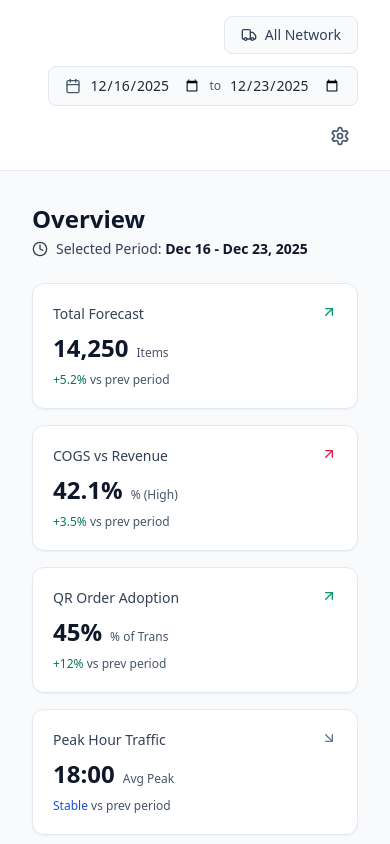
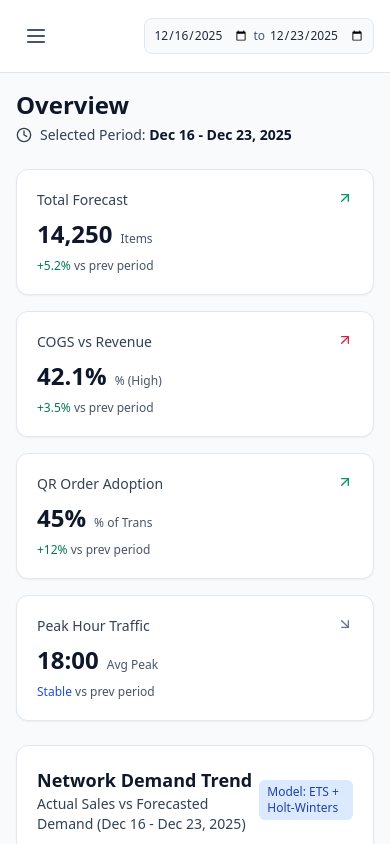
Before and after one commit to rasikhaaliya/feel-matcha-dashboard, a React (Vite) app: page / in a window 390 px wide. Built offline with nearby package versions, Linux system fonts and the light colour scheme.

Commit message:
Sidebar Reponsiveness in Mobile Phone

```diff
--- a/src/App.jsx
+++ b/src/App.jsx
@@ -7,7 +7,7 @@ import {
   LayoutDashboard, TrendingUp, Trash2, Utensils, Users, Settings,
   AlertTriangle, ArrowUpRight, ArrowDownRight, Calendar, Filter,
   Download, Search, Info, ChefHat, DollarSign, Truck, PieChart,
-  UserCheck, ClipboardX, Clock, QrCode, Cpu, Lightbulb, Coffee, Croissant, Target, Package, Scale, Building
+  UserCheck, ClipboardX, Clock, QrCode, Cpu, Lightbulb, Coffee, Croissant, Target, Package, Scale, Building, Menu, X
 } from 'lucide-react';
 
 // --- MOCK DATA GENERATION ---
@@ -172,6 +172,7 @@ const Badge = ({ status, text }) => {
 const FeelMatchaDashboard = () => {
   const [activeTab, setActiveTab] = useState('overview');
   const [selectedOutlet, setSelectedOutlet] = useState('All Network');
+  const [isSidebarOpen, setIsSidebarOpen] = useState(false); // New state for mobile sidebar
 
   // Date State
   const today = new Date();
@@ -1000,28 +1001,47 @@ const FeelMatchaDashboard = () => {
   // --- SCAFFOLDING ---
 
   return (
-    <div className="flex h-screen bg-slate-50 font-sans text-slate-900">
+    <div className="flex h-screen bg-slate-50 font-sans text-slate-900 overflow-hidden">
+      {/* Mobile Sidebar Overlay */}
+      {isSidebarOpen && (
+        <div
+            className="fixed inset-0 bg-black/50 z-30 md:hidden"
+            onClick={() => setIsSidebarOpen(false)}
+        />
+      )}
+
       {/* Sidebar */}
-      <aside className="w-64 bg-slate-900 text-white flex flex-col fixed h-full z-10 hidden md:flex">
-        <div className="p-6 border-b border-slate-800">
+      <aside className={`
+        fixed inset-y-0 left-0 z-40 w-64 bg-slate-900 text-white flex flex-col transition-transform duration-300 ease-in-out
+        md:translate-x-0 md:static md:h-screen
+        ${isSidebarOpen ? 'translate-x-0' : '-translate-x-full'}
+      `}>
+        <div className="p-6 border-b border-slate-800 flex justify-between items-center">
           <div className="flex items-center gap-3">
             <div className="w-8 h-8 bg-emerald-500 rounded-lg flex items-center justify-center">
                 <span className="font-bold text-white">FM</span>
             </div>
             <div>
                 <h1 className="font-bold text-lg leading-none">Feel Matcha</h1>
-                <span className="text-xs text-slate-300">Intelligence System</span>
+                <span className="text-xs text-slate-400">Intelligence System</span>
             </div>
           </div>
+          {/* Mobile Close Button */}
+          <button onClick={() => setIsSidebarOpen(false)} className="md:hidden text-slate-400 hover:text-white">
+            <X className="w-6 h-6" />
+          </button>
         </div>
 
-        <nav className="flex-1 p-4 space-y-1">
+        <nav className="flex-1 p-4 space-y-1 overflow-y-auto">
           {navItems.map((item) => {
             const Icon = item.icon;
             return (
               <button
                 key={item.id}
-                onClick={() => setActiveTab(item.id)}
+                onClick={() => {
+                    setActiveTab(item.id);
+                    setIsSidebarOpen(false); // Close sidebar on mobile when item clicked
+                }}
                 className={`w-full flex items-center gap-3 px-4 py-3 text-sm font-medium rounded-lg transition-colors ${
                   activeTab === item.id
                     ? 'bg-emerald-600 text-white'
@@ -1047,18 +1067,27 @@ const FeelMatchaDashboard = () => {
       </aside>
 
       {/* Main Content Area */}
-      <main className="flex-1 md:ml-64 overflow-y-auto">
+      <main className="flex-1 h-full overflow-y-auto bg-slate-50 min-w-0">
         {/* Header */}
-        <header className="bg-white border-b border-slate-200 sticky top-0 z-20 px-8 py-4 flex justify-end items-center gap-4">
+        <header className="bg-white border-b border-slate-200 sticky top-0 z-20 px-4 md:px-8 py-4 flex justify-between md:justify-end items-center gap-4">
+
+            {/* Mobile Menu Button */}
+            <button
+                onClick={() => setIsSidebarOpen(!isSidebarOpen)}
+                className="md:hidden p-2 text-slate-600 hover:bg-slate-100 rounded-lg"
+            >
+                <Menu className="w-6 h-6" />
+            </button>
+
             <div className="flex flex-wrap items-center gap-3 w-full md:w-auto justify-end">
                 {/* Global Filters */}
-                <div className="relative group">
+                <div className="relative group hidden sm:block"> {/* Hide on very small screens if needed, or adjust */}
                     <button className="flex items-center gap-2 px-4 py-2 bg-slate-50 border border-slate-200 rounded-lg text-sm font-medium text-slate-700 hover:bg-slate-100">
                         <Truck className="w-4 h-4" />
                         {selectedOutlet}
                     </button>
                     {/* Mock Dropdown */}
-                    <div className="absolute top-full right-0 mt-2 w-48 bg-white border border-slate-200 shadow-lg rounded-lg hidden group-hover:block p-1">
+                    <div className="absolute top-full right-0 mt-2 w-48 bg-white border border-slate-200 shadow-lg rounded-lg hidden group-hover:block p-1 z-50">
                         {['All Network', 'Kemang', 'PIK Avenue', 'Cloud Kitchen 1'].map(o => (
                             <button key={o} onClick={() => setSelectedOutlet(o)} className="w-full text-left px-4 py-2 text-sm text-slate-700 hover:bg-slate-50 rounded-md">
                                 {o}
@@ -1068,35 +1097,35 @@ const FeelMatchaDashboard = () => {
                 </div>
 
                 {/* Date Picker Input Group (Start Date - End Date) */}
-                <div className="flex items-center gap-2 px-4 py-2 bg-slate-50 border border-slate-200 rounded-lg text-sm font-medium text-slate-700">
-                    <Calendar className="w-4 h-4 text-slate-600" />
-                    <div className="flex items-center gap-2">
+                <div className="flex items-center gap-2 px-2 md:px-4 py-2 bg-slate-50 border border-slate-200 rounded-lg text-sm font-medium text-slate-700 overflow-hidden">
+                    <Calendar className="w-4 h-4 text-slate-600 hidden sm:block" />
+                    <div className="flex items-center gap-1 md:gap-2">
                         <input
                           type="date"
                           value={startDate}
                           onChange={(e) => setStartDate(e.target.value)}
-                          className="bg-transparent border-none focus:ring-0 text-slate-800 p-0 text-sm font-medium cursor-pointer w-28"
+                          className="bg-transparent border-none focus:ring-0 text-slate-800 p-0 text-xs md:text-sm font-medium cursor-pointer w-24 md:w-28 outline-none"
                         />
                         <span className="text-slate-600 text-xs">to</span>
                         <input
                           type="date"
                           value={endDate}
                           onChange={(e) => setEndDate(e.target.value)}
-                          className="bg-transparent border-none focus:ring-0 text-slate-800 p-0 text-sm font-medium cursor-pointer w-28"
+                          className="bg-transparent border-none focus:ring-0 text-slate-800 p-0 text-xs md:text-sm font-medium cursor-pointer w-24 md:w-28 outline-none"
                         />
                     </div>
                 </div>
 
                 <div className="h-6 w-px bg-slate-300 mx-2 hidden md:block"></div>
 
-                <button className="p-2 text-slate-600 hover:text-slate-800">
+                <button className="p-2 text-slate-600 hover:text-slate-800 hidden sm:block">
                     <Settings className="w-5 h-5" />
                 </button>
             </div>
         </header>
 
         {/* Dynamic Content */}
-        <div className="p-8">
+        <div className="p-4 md:p-8 w-full mx-auto">
             {renderContent()}
         </div>
 
```
